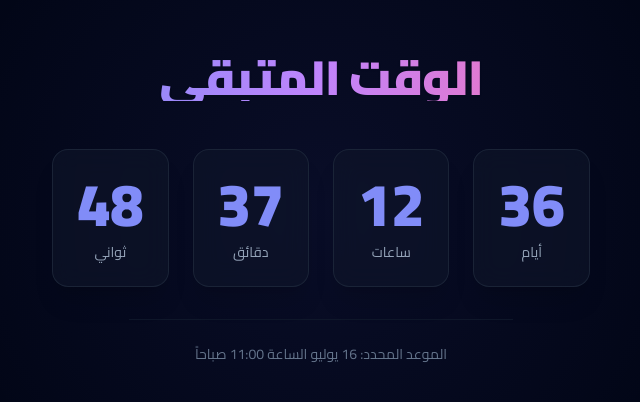
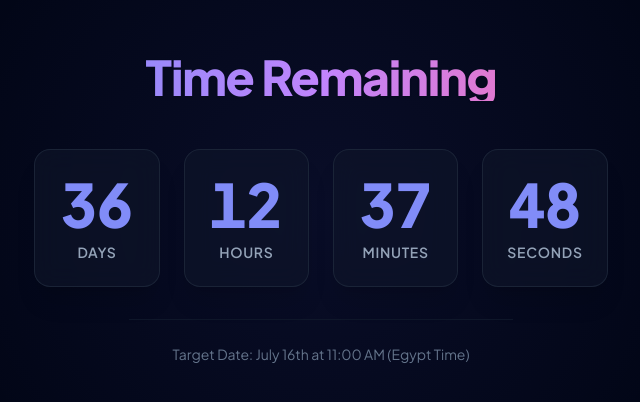
Before and after one commit to mickeytech12321/3-sec-countdown, a plain HTML site: page index.html in a window 1280 px wide. Shown: the part 192-594 px from the top of the page, without its empty margins (319-959 px from the left). Drawn offline with nearby package versions, Linux system fonts and the light colour scheme.

Commit message:
Update index.html

```diff
--- a/index.html
+++ b/index.html
@@ -1,56 +1,56 @@
 <!DOCTYPE html>
-<html lang="ar">
+<html lang="en">
 <head>
     <meta charset="UTF-8">
     <meta name="viewport" content="width=device-width, initial-scale=1.0">
-    <title>العداد التنازلي</title>
-    <!-- استدعاء Tailwind CSS لشكل احترافي -->
+    <title>Countdown Timer</title>
+    <!-- Tailwind CSS for a modern look -->
     <script src="https://cdn.tailwindcss.com"></script>
     <style>
-        @import url('https://fonts.googleapis.com/css2?family=Cairo:wght@400;700;900&display=swap');
-        body { font-family: 'Cairo', sans-serif; }
+        @import url('https://fonts.googleapis.com/css2?family=Plus+Jakarta+Sans:wght@400;600;800&display=swap');
+        body { font-family: 'Plus Jakarta Sans', sans-serif; }
     </style>
 </head>
 <body class="flex flex-col items-center justify-center min-h-screen bg-slate-950 text-white p-4 antialiased selection:bg-indigo-500 selection:text-white relative overflow-hidden">
 
-    <!-- خلفية جمالية خفيفة -->
+    <!-- Subtle glowing background effect -->
     <div class="absolute inset-0 bg-[radial-gradient(circle_at_center,rgba(99,102,241,0.08),transparent_50%)] pointer-events-none"></div>
 
     <div class="z-10 text-center max-w-2xl mx-auto space-y-8">
-        <h1 id="title" class="text-4xl md:text-5xl font-black tracking-tight bg-clip-text text-transparent bg-gradient-to-r from-indigo-400 via-purple-400 to-pink-400 drop-shadow-sm">
-            الوقت المتبقي
+        <h1 id="title" class="text-4xl md:text-5xl font-extrabold tracking-tight bg-clip-text text-transparent bg-gradient-to-r from-indigo-400 via-purple-400 to-pink-400 drop-shadow-sm">
+            Time Remaining
         </h1>
 
-        <div id="countdown-container" class="grid grid-cols-2 md:grid-cols-4 gap-4 md:gap-6 pt-4" dir="rtl">
-            <!-- كارت الأيام -->
+        <div id="countdown-container" class="grid grid-cols-2 md:grid-cols-4 gap-4 md:gap-6 pt-4">
+            <!-- Days Card -->
             <div class="flex flex-col items-center justify-center p-6 bg-slate-900/60 backdrop-blur-md border border-slate-800/80 rounded-2xl shadow-xl">
-                <span id="days" class="text-4xl md:text-6xl font-extrabold tabular-nums text-indigo-400">00</span>
-                <span class="text-xs md:text-sm font-medium text-slate-400 mt-2">أيام</span>
+                <span id="days" class="text-4xl md:text-6xl font-black tabular-nums text-indigo-400">00</span>
+                <span class="text-xs md:text-sm font-semibold text-slate-400 mt-2 uppercase tracking-wider">Days</span>
             </div>
-            <!-- كارت الساعات -->
+            <!-- Hours Card -->
             <div class="flex flex-col items-center justify-center p-6 bg-slate-900/60 backdrop-blur-md border border-slate-800/80 rounded-2xl shadow-xl">
-                <span id="hours" class="text-4xl md:text-6xl font-extrabold tabular-nums text-indigo-400">00</span>
-                <span class="text-xs md:text-sm font-medium text-slate-400 mt-2">ساعات</span>
+                <span id="hours" class="text-4xl md:text-6xl font-black tabular-nums text-indigo-400">00</span>
+                <span class="text-xs md:text-sm font-semibold text-slate-400 mt-2 uppercase tracking-wider">Hours</span>
             </div>
-            <!-- كارت الدقائق -->
+            <!-- Minutes Card -->
             <div class="flex flex-col items-center justify-center p-6 bg-slate-900/60 backdrop-blur-md border border-slate-800/80 rounded-2xl shadow-xl">
-                <span id="minutes" class="text-4xl md:text-6xl font-extrabold tabular-nums text-indigo-400">00</span>
-                <span class="text-xs md:text-sm font-medium text-slate-400 mt-2">دقائق</span>
+                <span id="minutes" class="text-4xl md:text-6xl font-black tabular-nums text-indigo-400">00</span>
+                <span class="text-xs md:text-sm font-semibold text-slate-400 mt-2 uppercase tracking-wider">Minutes</span>
             </div>
-            <!-- كارت الثواني -->
+            <!-- Seconds Card -->
             <div class="flex flex-col items-center justify-center p-6 bg-slate-900/60 backdrop-blur-md border border-slate-800/80 rounded-2xl shadow-xl">
-                <span id="seconds" class="text-4xl md:text-6xl font-extrabold tabular-nums text-indigo-400">00</span>
-                <span class="text-xs md:text-sm font-medium text-slate-400 mt-2">ثواني</span>
+                <span id="seconds" class="text-4xl md:text-6xl font-black tabular-nums text-indigo-400">00</span>
+                <span class="text-xs md:text-sm font-semibold text-slate-400 mt-2 uppercase tracking-wider">Seconds</span>
             </div>
         </div>
 
         <p class="text-sm font-medium text-slate-500 max-w-sm mx-auto border-t border-slate-900 pt-6">
-            الموعد المحدد: 16 يوليو الساعة 11:00 صباحاً
+            Target Date: July 16th at 11:00 AM (Egypt Time)
         </p>
     </div>
 
     <script>
-        // تحديد وقت النهاية: 16 يوليو 2026 الساعة 11 صباحاً بتوقيت مصر (+03:00)
+        // Set target date to July 16, 2026, 11:00 AM Egypt Time (+03:00)
         const targetDate = new Date("2026-07-16T11:00:00+03:00").getTime();
 
         const timer = setInterval(function() {
@@ -59,7 +59,7 @@
 
             if (difference <= 0) {
                 clearInterval(timer);
-                document.getElementById("title").innerHTML = "انتهى الوقت! 🎉";
+                document.getElementById("title").innerHTML = "Time's Up! 🎉";
                 document.getElementById("countdown-container").style.display = "none";
             } else {
                 const d = Math.floor(difference / (1000 * 60 * 60 * 24));
```
